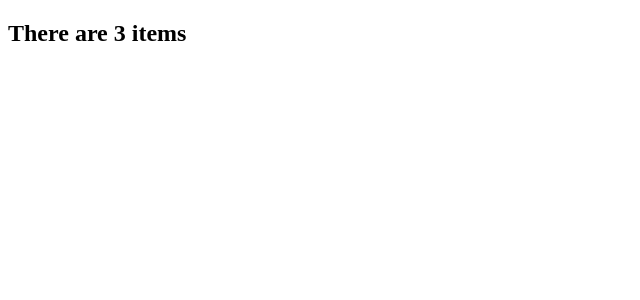
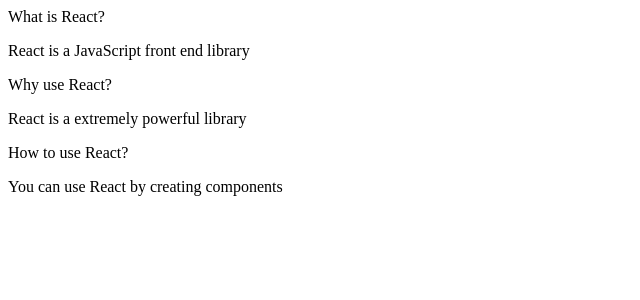
Before and after one commit to KPMGE/widgets-app, a React (Create React App) app: page / in a window 1280 px wide. Shown: the top 300 px of the page, without its empty margins (0-640 px from the left). Built offline with nearby package versions, Linux system fonts and the light colour scheme.

Commit message:
Finishing accordion

```diff
--- a/src/components/Accordion.js
+++ b/src/components/Accordion.js
@@ -1,7 +1,33 @@
-import React from "react";
+import React, { useState } from "react";
 
 const Accordion = ({ items }) => {
-  return <h2>There are {items.length} items</h2>;
+  const [activeIndex, setActiveIndex] = useState(null);
+
+  const onTitleClickHandler = (index) => {
+    setActiveIndex(index);
+  };
+
+  const itemsToRender = items.map((item, index) => {
+    const active = index === activeIndex ? "active" : "";
+
+    return (
+      <React.Fragment>
+        <div
+          className={`title ${active}`}
+          onClick={() => onTitleClickHandler(index)}
+        >
+          <i className="dropdown icon"></i>
+          {item.title}
+        </div>
+
+        <div className={`content ${active}`}>
+          <p>{item.content}</p>
+        </div>
+      </React.Fragment>
+    );
+  });
+
+  return <div className="ui styled accordion">{itemsToRender}</div>;
 };
 
 export default Accordion;
```
